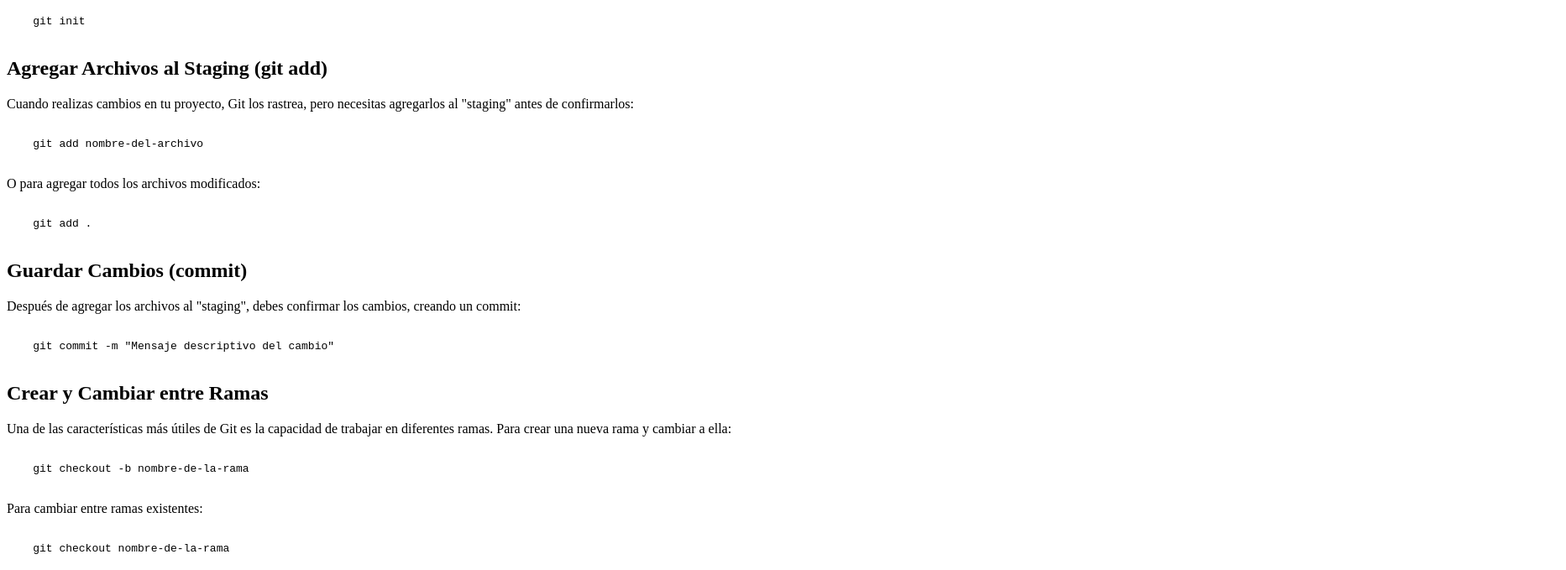
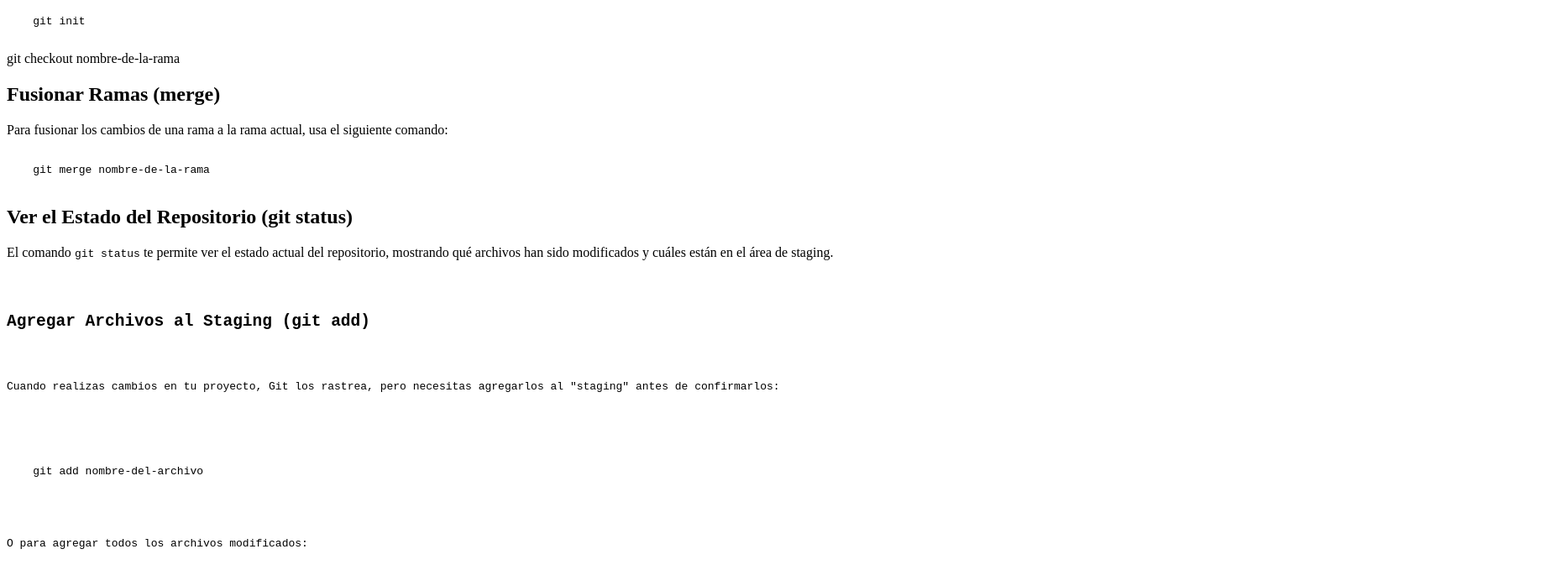
Before and after one commit to introSoft-iud/tutorial_githubG24, a plain HTML site: page git_blog.html in a window 1280 px wide. Shown: the part 421-1100 px from the top of the page at 84% size, 1865 px wide, since content can reach past the window. Drawn offline with Linux system fonts and the light colour scheme.

Commit message:
agrego barrabasada

```diff
--- a/git_blog.html
+++ b/git_blog.html
@@ -27,6 +27,21 @@
     git init
     </code></pre>
 
+
+    git checkout nombre-de-la-rama
+    </code></pre>
+
+    <h2>Fusionar Ramas (merge)</h2>
+    <p>Para fusionar los cambios de una rama a la rama actual, usa el siguiente comando:</p>
+
+    <pre><code>
+    git merge nombre-de-la-rama
+    </code></pre>
+
+    <h2>Ver el Estado del Repositorio (git status)</h2>
+    <p>El comando <code>git status</code> te permite ver el estado actual del repositorio, mostrando qué archivos han sido modificados y cuáles están en el área de staging.</p>
+
+    <pre><code>
     <h2>Agregar Archivos al Staging (git add)</h2>
     <p>Cuando realizas cambios en tu proyecto, Git los rastrea, pero necesitas agregarlos al "staging" antes de confirmarlos:</p>
 
```
